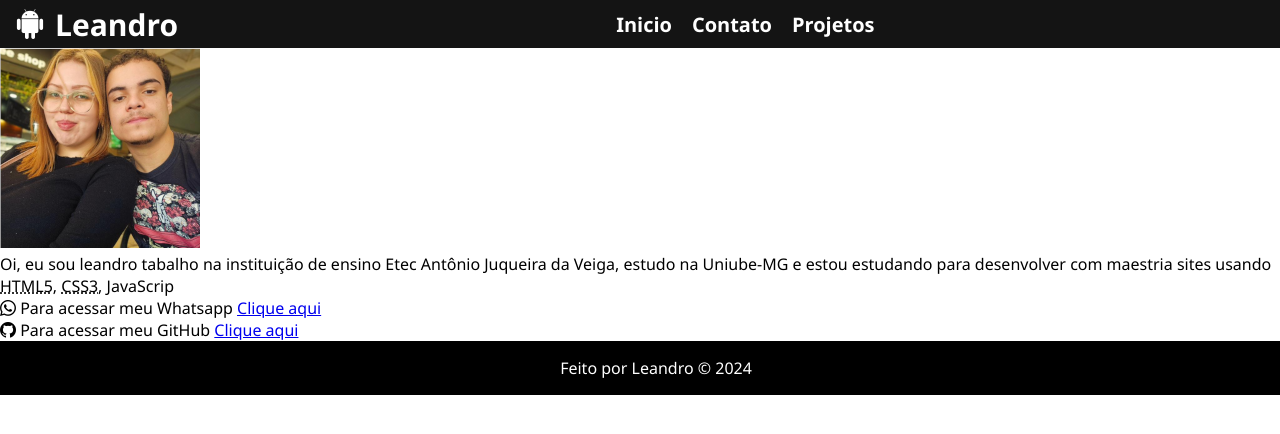
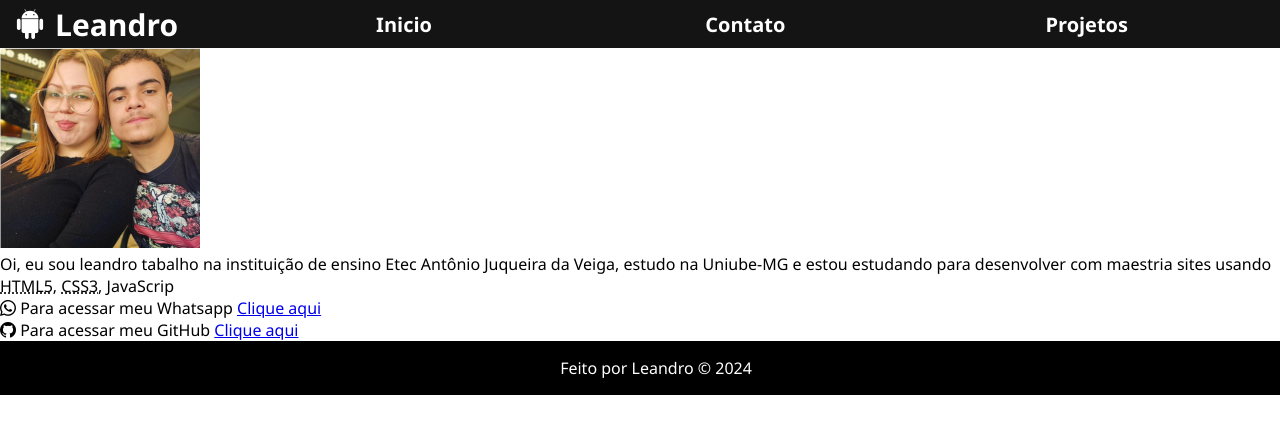
Before and after one commit to Leandr0Arantes/Portifolio, a plain HTML site: page index.html in a window 1280 px wide. Shown: the top 434 px of the page. Drawn offline with nearby package versions, Linux system fonts and the light colour scheme.

Commit message:
header para pc pronto

```diff
--- a/style.css
+++ b/style.css
@@ -40,6 +40,14 @@ header {
 .nav-links ul {
     list-style: none;
     display: flex;
+    height: 100%;
+    width: 100%;
+}
+
+.nav-links ul li{
+    height: 100%;
+    width: 100%;
+    display: flex;
 }
 
 .nav-links ul li a {
@@ -47,7 +55,16 @@ header {
     font-weight: bold;
     font-size: 20px;
     color: white;
-    padding: 0px 10px;
+    height: 100%;
+    width: 100%;
+    display: flex;
+    justify-content: center;
+    align-items: center;
+}
+
+.nav-links ul li a :hover{
+    background-color: gray;
+    transition: 1s;
 }
 
 
```
